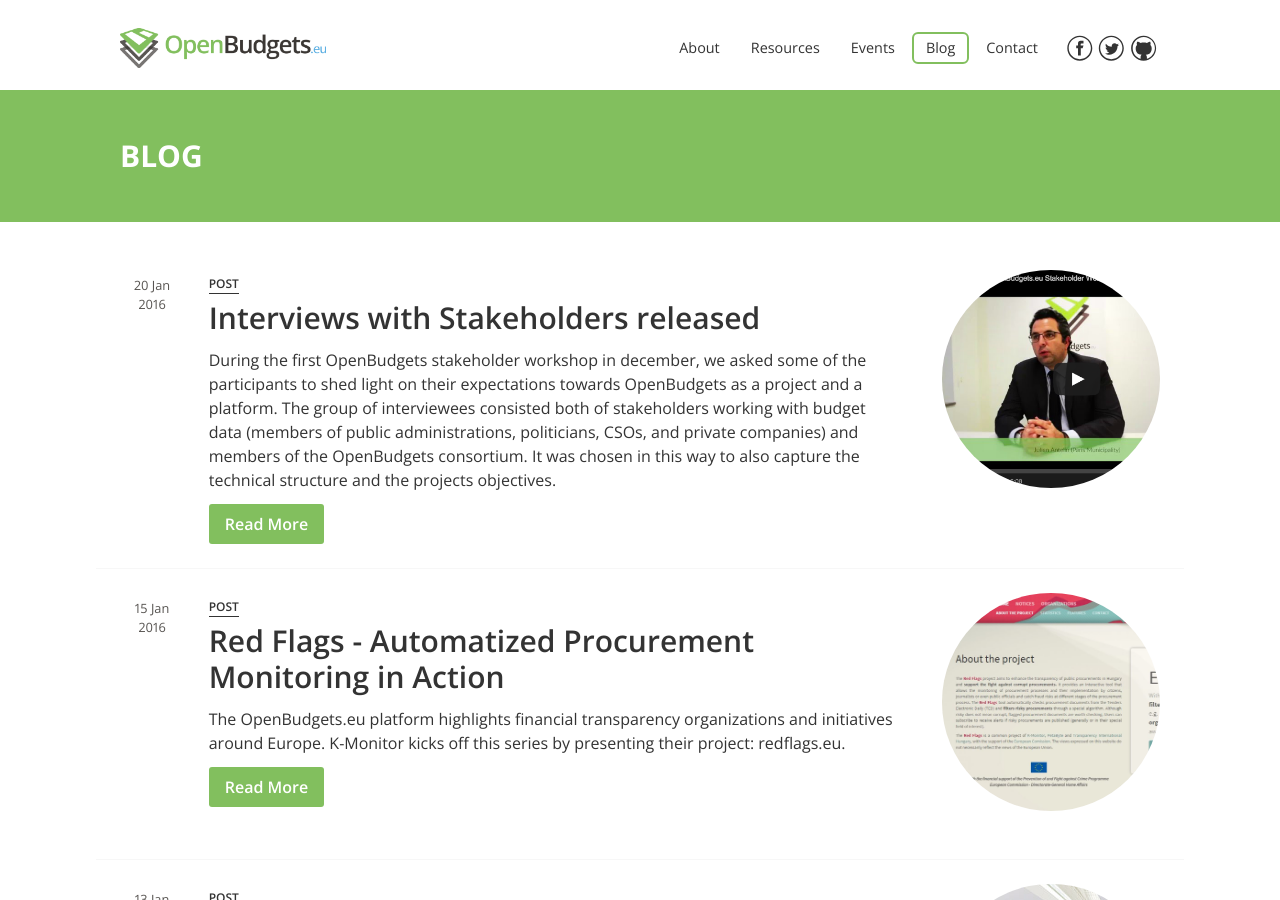
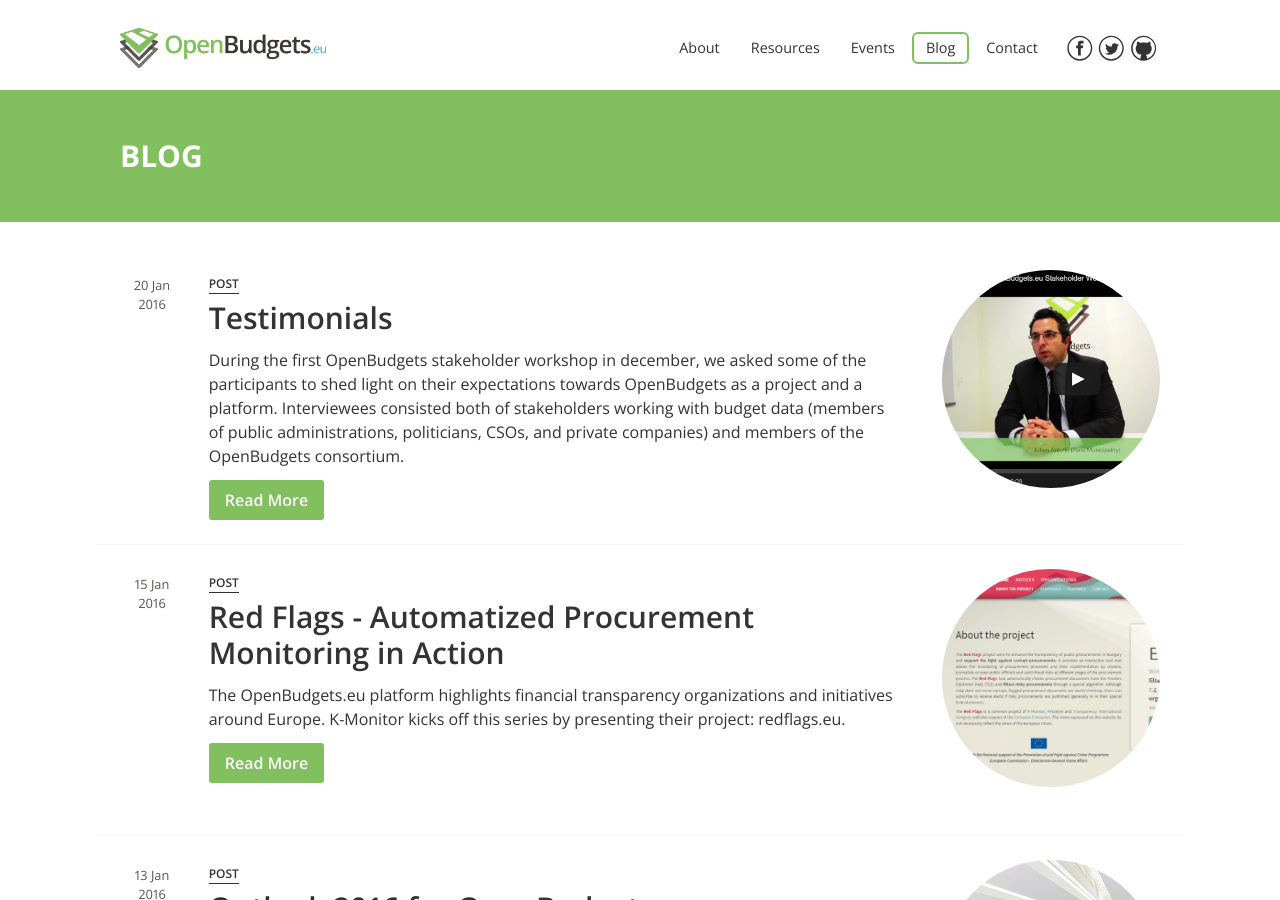
Before and after one commit to openbudgets/openbudgets.github.io, a Jekyll site: the page built from blog/index.html, in a window 1280 px wide and 900 px high. Built offline with Jekyll 4.4.1, drawn with Linux system fonts in a browser that asks for light colours; nearby versions of some CDN libraries; the list of posts is cut into pages by our own code.

Commit message:
Update 2016-01-20-interviews-stakeholder-workshop.md

```diff
--- a/_posts/2016-01-20-interviews-stakeholder-workshop.md
+++ b/_posts/2016-01-20-interviews-stakeholder-workshop.md
@@ -1,16 +1,16 @@
 ---
 layout: post
-title:  "Interviews with Stakeholders released"
+title:  "Testimonials"
 date:   2016-01-20
 categories: post
 image: ../assets/posts/2016-01/interviewscreenshot.png
 ---
 
-During the first OpenBudgets stakeholder workshop in december, we asked some of the participants to shed light on their expectations towards OpenBudgets as a project and a platform. The group of interviewees consisted both of stakeholders working with budget data (members of public administrations, politicians, CSOs, and private companies) and members of the OpenBudgets consortium. It was chosen in this way to also capture the technical structure and the projects objectives.
+During the first OpenBudgets stakeholder workshop in december, we asked some of the participants to shed light on their expectations towards OpenBudgets as a project and a platform. Interviewees consisted both of stakeholders working with budget data (members of public administrations, politicians, CSOs, and private companies) and members of the OpenBudgets consortium.
 
 *Disclaimer: all videos have been edited for length and clarity.*
 
-You can view the results in a summarized form here:
+Summary
 
 <iframe  title="Interviews - OpenBudgets.eu Stakeholder Workshop 2015" width="853" height="480" src="https://www.youtube.com/v/dJtx97kORFU?html5=1" frameborder="0" allowfullscreen></iframe>
 
```
